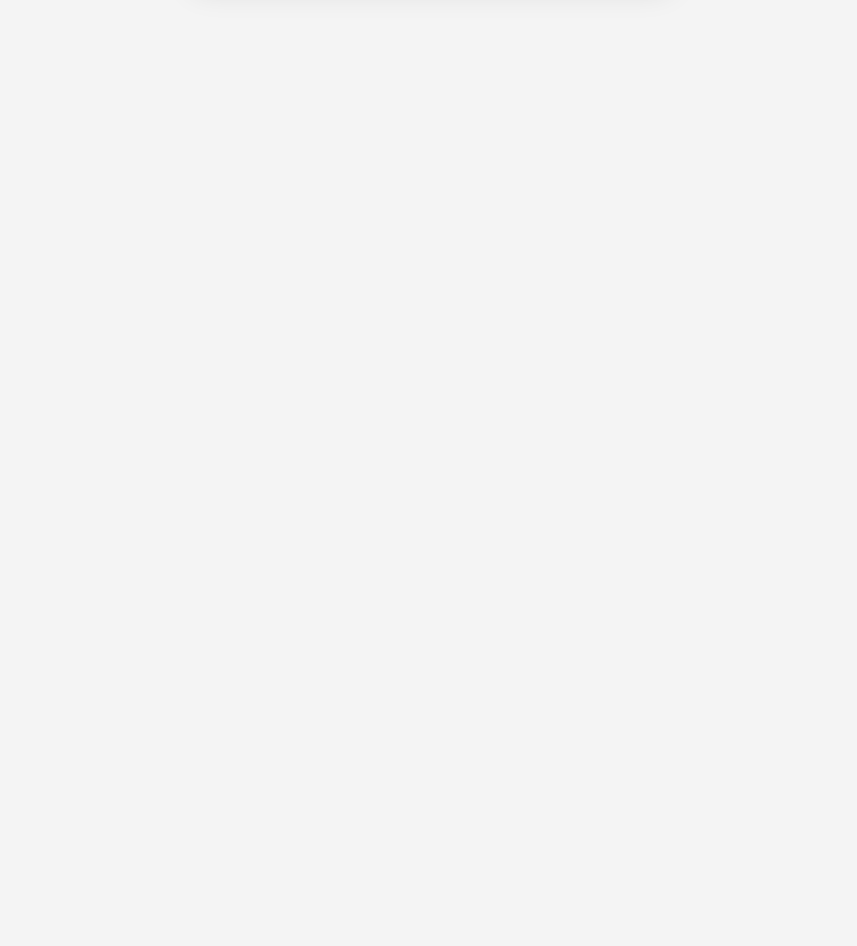
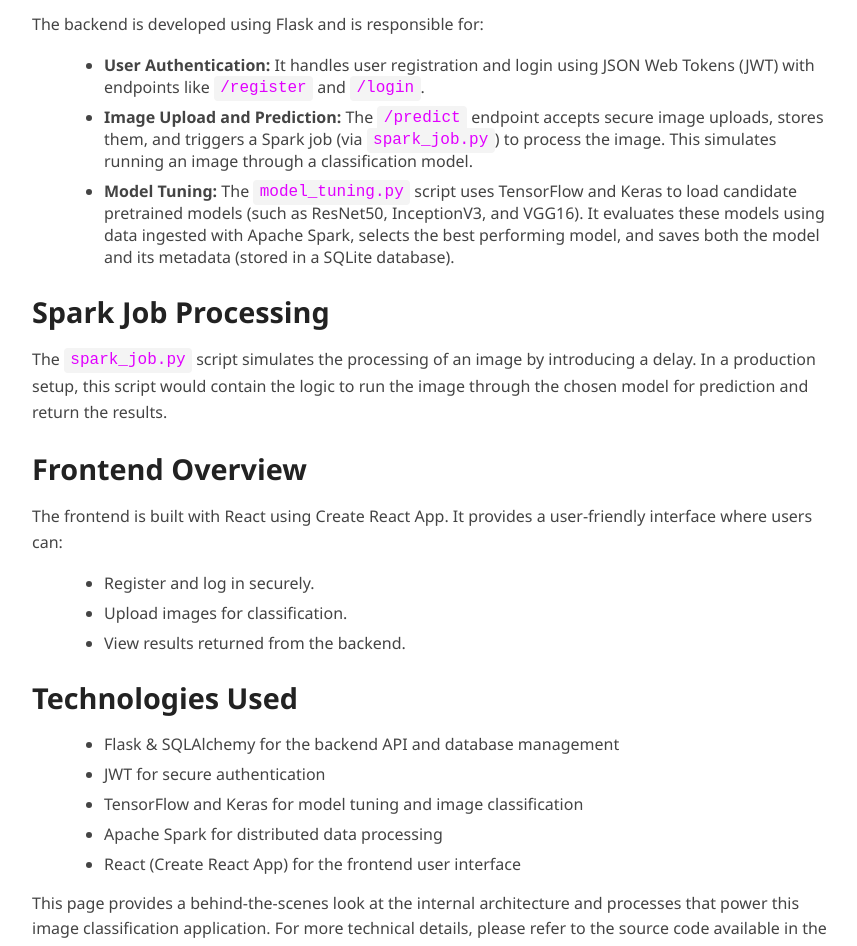
Before and after one commit to akashporia-ucl/Image-Classification, a React (Create React App) app in the folder frontend/my-app/: page /learn-more in a window 1280 px wide. Before the commit this address had no page. Shown: the part 280-1226 px from the top of the page, without its empty margins (208-1065 px from the left). Before the commit the page ends 864 px from the top, so only its background shows below. Built offline with nearby package versions, Linux system fonts and the light colour scheme.

Commit message:
Fixed error in env variable, added learn more page

```diff
--- a/frontend/my-app/src/App.jsx
+++ b/frontend/my-app/src/App.jsx
@@ -5,6 +5,7 @@
 import ProtectedRoute from "./component/ProtectedRoute";
 import Landing from "./pages/Landing";
 import NotFound from "./pages/NotFound";
+import LearnMore from "./pages/LearnMore";
 
 function App() {
     return (
@@ -20,6 +21,7 @@
                         </ProtectedRoute>
                     }
                 />
+                <Route path="/learn-more" element={<LearnMore />} />
                 <Route path="/" element={<Landing />} />
                 <Route path="*" element={<NotFound />} />
             </Routes>
--- /dev/null
+++ b/frontend/my-app/src/pages/LearnMore.jsx
@@ -0,0 +1,87 @@
+import React from "react";
+import "./styles.css";
+
+const LearnMore = () => {
+    return (
+        <div className="learn-more-container">
+            <h1>Learn More</h1>
+            <p>
+                This application is built as a full-stack solution for image
+                classification. It consists of two main parts: a robust backend
+                and a dynamic React frontend.
+            </p>
+
+            <h2>Backend Overview</h2>
+            <p>The backend is developed using Flask and is responsible for:</p>
+            <ul>
+                <li>
+                    <strong>User Authentication:</strong> It handles user
+                    registration and login using JSON Web Tokens (JWT) with
+                    endpoints like <code>/register</code> and{" "}
+                    <code>/login</code>.
+                </li>
+                <li>
+                    <strong>Image Upload and Prediction:</strong> The{" "}
+                    <code>/predict</code> endpoint accepts secure image uploads,
+                    stores them, and triggers a Spark job (via{" "}
+                    <code>spark_job.py</code>) to process the image. This
+                    simulates running an image through a classification model.
+                </li>
+                <li>
+                    <strong>Model Tuning:</strong> The{" "}
+                    <code>model_tuning.py</code> script uses TensorFlow and
+                    Keras to load candidate pretrained models (such as ResNet50,
+                    InceptionV3, and VGG16). It evaluates these models using
+                    data ingested with Apache Spark, selects the best performing
+                    model, and saves both the model and its metadata (stored in
+                    a SQLite database).
+                </li>
+            </ul>
+
+            <h2>Spark Job Processing</h2>
+            <p>
+                The <code>spark_job.py</code> script simulates the processing of
+                an image by introducing a delay. In a production setup, this
+                script would contain the logic to run the image through the
+                chosen model for prediction and return the results.
+            </p>
+
+            <h2>Frontend Overview</h2>
+            <p>
+                The frontend is built with React using Create React App. It
+                provides a user-friendly interface where users can:
+            </p>
+            <ul>
+                <li>Register and log in securely.</li>
+                <li>Upload images for classification.</li>
+                <li>View results returned from the backend.</li>
+            </ul>
+
+            <h2>Technologies Used</h2>
+            <ul>
+                <li>
+                    Flask &amp; SQLAlchemy for the backend API and database
+                    management
+                </li>
+                <li>JWT for secure authentication</li>
+                <li>
+                    TensorFlow and Keras for model tuning and image
+                    classification
+                </li>
+                <li>Apache Spark for distributed data processing</li>
+                <li>
+                    React (Create React App) for the frontend user interface
+                </li>
+            </ul>
+
+            <p>
+                This page provides a behind-the-scenes look at the internal
+                architecture and processes that power this image classification
+                application. For more technical details, please refer to the
+                source code available in the repository.
+            </p>
+        </div>
+    );
+};
+
+export default LearnMore;
--- a/frontend/my-app/src/pages/Login.jsx
+++ b/frontend/my-app/src/pages/Login.jsx
@@ -8,9 +8,9 @@
     const navigate = useNavigate();
 
     const loginURL =
-        process.env.REACT_APP_LOGIN_URL != null
+        process.env.REACT_APP_USERNAME != null
             ? "https://flask-" +
-              process.env.REACT_APP_LOGIN_URL +
+              process.env.REACT_APP_USERNAME +
               ".comp0235.condenser.arc.ucl.ac.uk/login"
             : "http://localhost:3500/login";
 
--- a/frontend/my-app/src/pages/Predict.jsx
+++ b/frontend/my-app/src/pages/Predict.jsx
@@ -10,9 +10,9 @@
     const navigate = useNavigate();
 
     const predictURL =
-        process.env.REACT_APP_LOGIN_URL != null
+        process.env.REACT_APP_USERNAME != null
             ? "https://flask-" +
-              process.env.REACT_APP_LOGIN_URL +
+              process.env.REACT_APP_USERNAME +
               ".comp0235.condenser.arc.ucl.ac.uk/predict"
             : "http://localhost:3500/predict";
 
--- a/frontend/my-app/src/pages/Signup.jsx
+++ b/frontend/my-app/src/pages/Signup.jsx
@@ -12,9 +12,9 @@
     const navigate = useNavigate();
 
     const signupURL =
-        process.env.REACT_APP_LOGIN_URL != null
+        process.env.REACT_APP_USERNAME != null
             ? "https://flask-" +
-              process.env.REACT_APP_LOGIN_URL +
+              process.env.REACT_APP_USERNAME +
               ".comp0235.condenser.arc.ucl.ac.uk/register"
             : "http://localhost:3500/register";
 
--- a/frontend/my-app/src/pages/styles.css
+++ b/frontend/my-app/src/pages/styles.css
@@ -214,3 +214,59 @@
 .landing-footer p {
     margin: 0.25rem 0;
 }
+
+/* LearnMore.css */
+
+/* Container styling to match overall layout and card style */
+.learn-more-container {
+    max-width: 800px;
+    margin: 2rem auto;
+    padding: 2rem;
+    background: #fff;
+    border-radius: 16px;
+    box-shadow: 0 10px 30px rgba(0, 0, 0, 0.1);
+    color: #333;
+}
+
+/* Headings to match landing hero and auth-card styles */
+.learn-more-container h1 {
+    font-size: 2.5rem;
+    font-weight: 800;
+    margin-bottom: 1rem;
+    color: #111;
+}
+
+.learn-more-container h2 {
+    font-size: 1.8rem;
+    font-weight: 700;
+    margin: 1.5rem 0 1rem;
+    color: #222;
+}
+
+/* Paragraph and list styling for readability */
+.learn-more-container p {
+    font-size: 1rem;
+    line-height: 1.6;
+    margin-bottom: 1rem;
+    color: #444;
+}
+
+.learn-more-container ul {
+    margin-left: 2rem;
+    margin-bottom: 1rem;
+}
+
+.learn-more-container ul li {
+    margin-bottom: 0.5rem;
+    font-size: 1rem;
+    color: #444;
+}
+
+/* Code styling (if inline code is used) */
+.learn-more-container code {
+    background: #f4f4f4;
+    padding: 0.2rem 0.4rem;
+    border-radius: 4px;
+    font-family: monospace;
+    color: #e100ff;
+}
```
